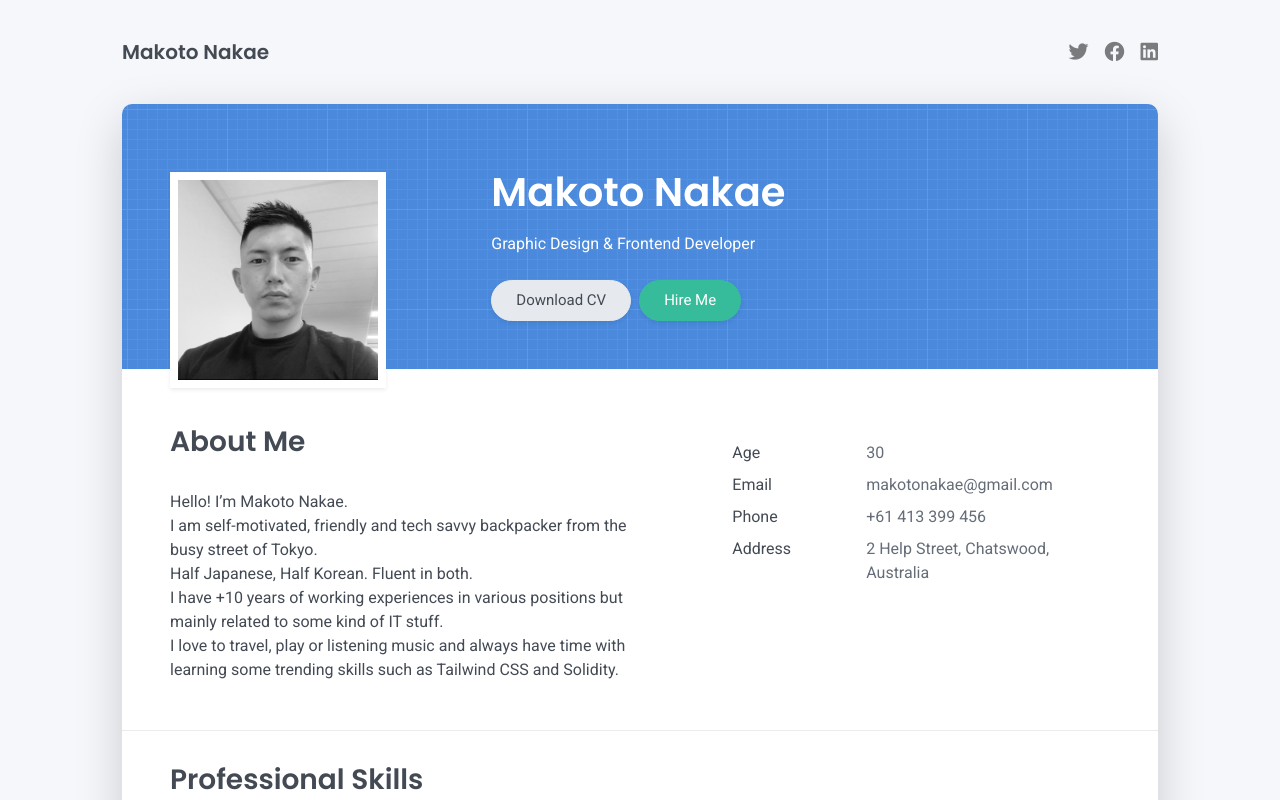
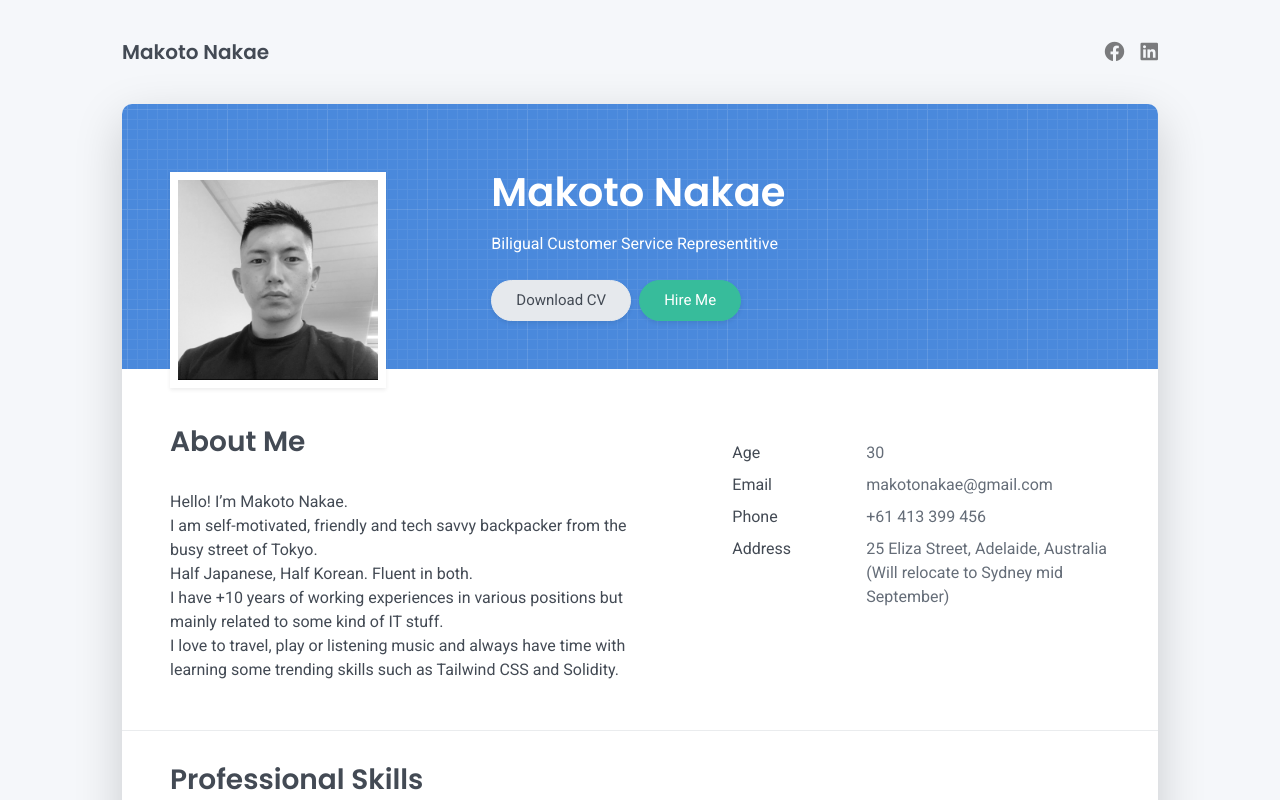
Before and after one commit to 04515/Resume, a plain HTML site: page index.html in a window 1280 px wide. Shown: the top 800 px of the page. Drawn offline with Linux system fonts and the light colour scheme.

Commit message:
Update index.html

```diff
--- a/index.html
+++ b/index.html
@@ -32,8 +32,6 @@
           <div class="site-nav">
             <nav role="navigation">
               <ul class="nav justify-content-center">
-                <li class="nav-item"><a class="nav-link" href="https://twitter.com/pfierpfiter" title="Twitter"><i class="fab fa-twitter"></i><span class="menu-title sr-only">Twitter</span></a>
-                </li>
                 <li class="nav-item"><a class="nav-link" href="https://www.facebook.com/profile.php?id=100035460982691" title="Facebook"><i class="fab fa-facebook"></i><span class="menu-title sr-only">Facebook</span></a>
                 </li>
                 <li class="nav-item"><a class="nav-link" href="https://www.linkedin.com/in/makoto-nakae-322672216" title="LinkedIn"><i class="fab fa-linkedin"></i><span class="menu-title sr-only">LinkedIn</span></a>
@@ -54,7 +52,7 @@
       </div>
       <div class="col-lg-8 col-md-7 text-center text-md-start">
         <h2 class="h1 mt-2" data-aos="fade-left" data-aos-delay="0">Makoto Nakae</h2>
-        <p data-aos="fade-left" data-aos-delay="100">Graphic Design & Frontend Developer</p>
+        <p data-aos="fade-left" data-aos-delay="100">Biligual Customer Service Representitive</p>
         <div class="d-print-none" data-aos="fade-left" data-aos-delay="200"><a class="btn btn-light text-dark shadow-sm mt-1 me-1" href="IGOTTAEDITHERE.pdf" target="_blank">Download CV</a><a class="btn btn-success shadow-sm mt-1" href="#contact">Hire Me</a></div>
       </div>
     </div>
@@ -93,7 +91,7 @@
             <div class="pb-1">Address</div>
           </div>
           <div class="col-sm-8">
-            <div class="pb-1 text-secondary">2 Help Street, Chatswood, Australia</div>
+            <div class="pb-1 text-secondary">25 Eliza Street, Adelaide, Australia (Will relocate to Sydney mid September)</div>
           </div>
         </div>
       </div>
```
